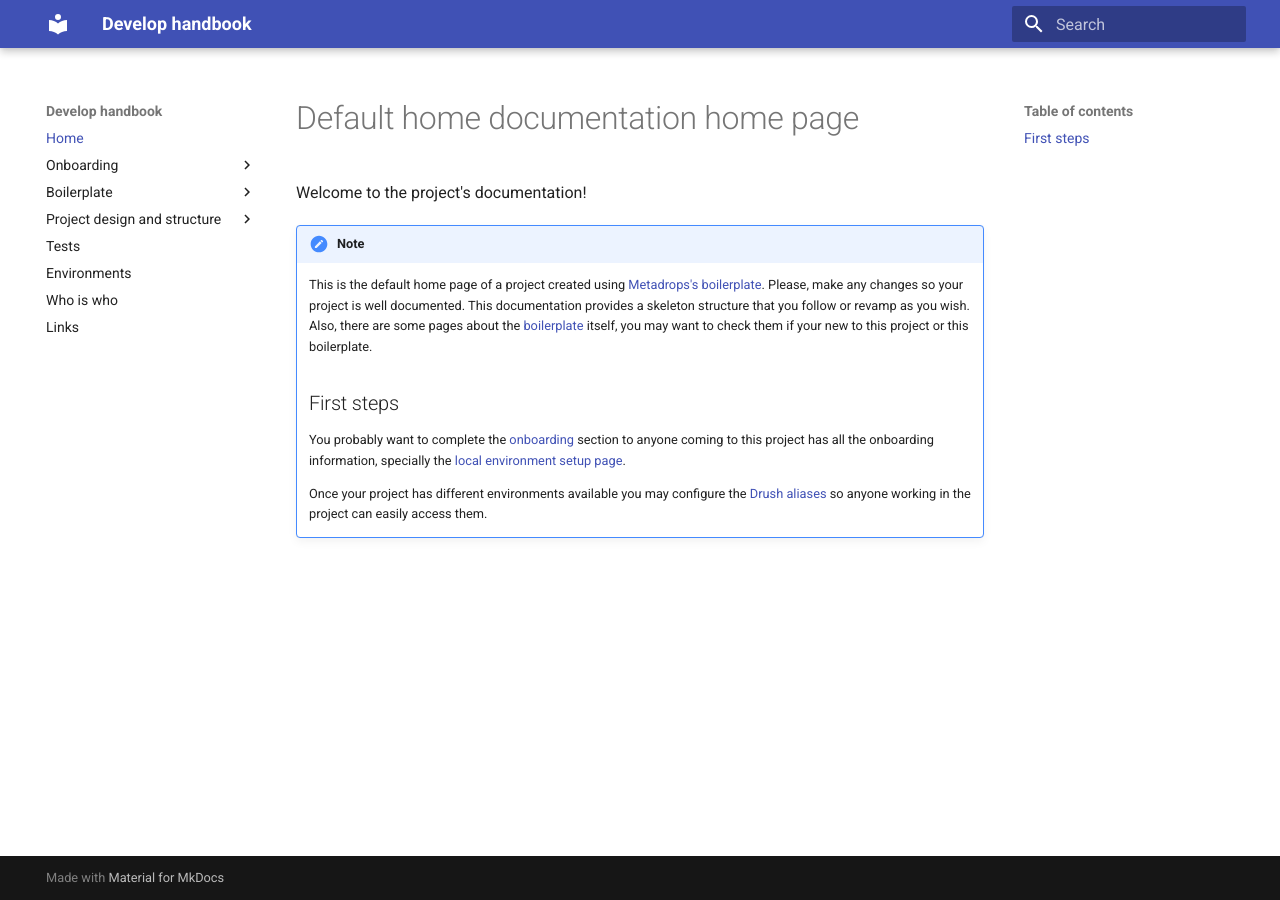
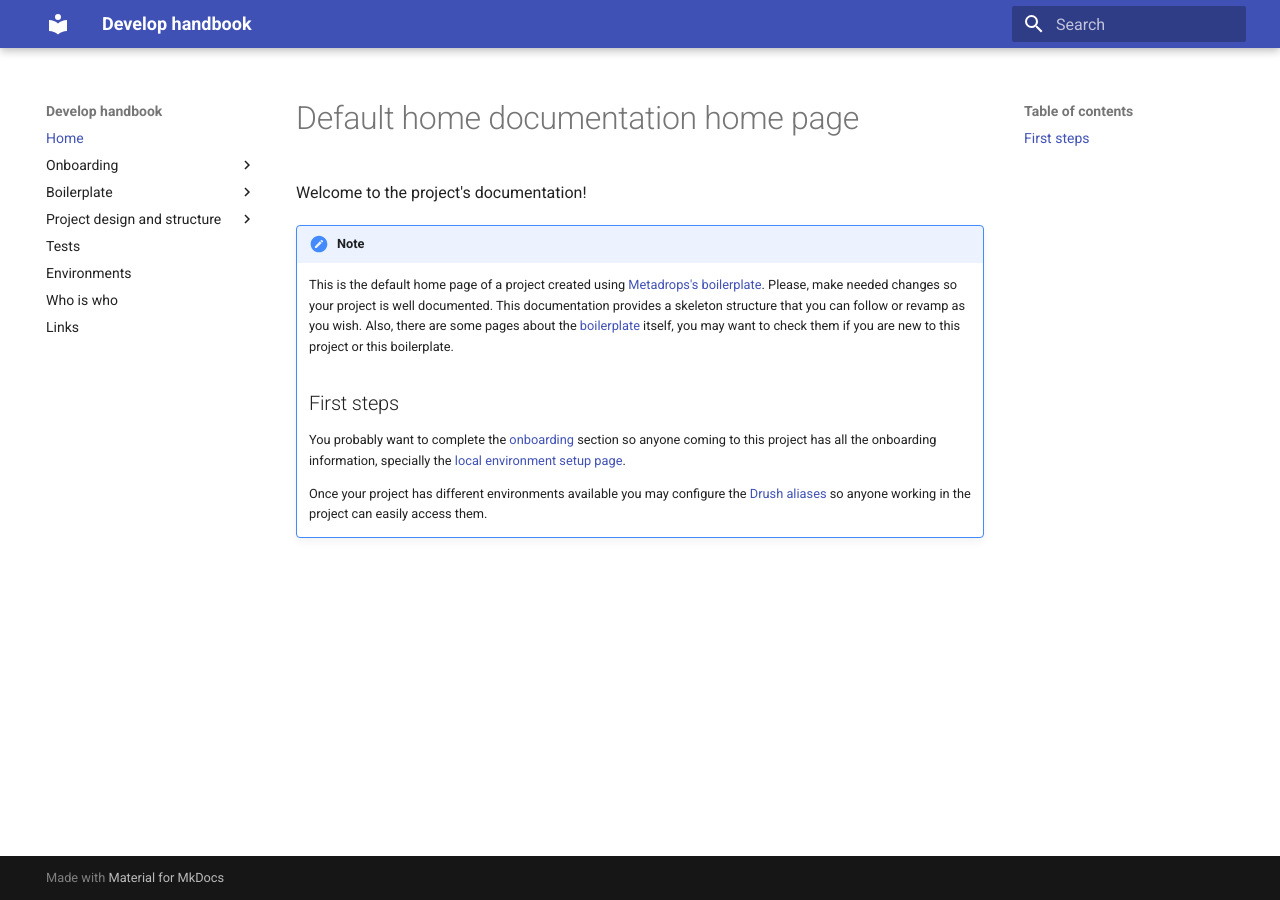
Before and after one commit to Metadrop/drupal-boilerplate, an MkDocs documentation site: the page built from docs/docs/index.md, in a window 1280 px wide. Built offline with MkDocs 1.6.1 and Material for MkDocs 9.7.7, drawn with Linux system fonts in a browser that asks for light colours.

Commit message:
Some typos and improvements in the docs

```diff
--- a/docs/docs/index.md
+++ b/docs/docs/index.md
@@ -3,10 +3,10 @@
 Welcome to the project's documentation!
 
 !!!NOTE
-    This is the default home page of a project created using [Metadrops's boilerplate](https://github.com/Metadrop/drupal-boilerplate). Please, make any changes so your project is well documented. This documentation provides a skeleton structure that you follow or revamp as you wish. Also, there are some pages about the [boilerplate](boilerplate/index.md) itself, you may want to check them if your new to this project or this boilerplate.
+    This is the default home page of a project created using [Metadrops's boilerplate](https://github.com/Metadrop/drupal-boilerplate). Please, make needed changes so your project is well documented. This documentation provides a skeleton structure that you can follow or revamp as you wish. Also, there are some pages about the [boilerplate](boilerplate/index.md) itself, you may want to check them if you are new to this project or this boilerplate.
 
     ## First steps
 
-    You probably want to complete the [onboarding](onboarding/about.md) section to anyone coming to this project has all the onboarding information, specially the [local environment setup page](onboarding/local.md).
+    You probably want to complete the [onboarding](onboarding/about.md) section so anyone coming to this project has all the onboarding information, specially the [local environment setup page](onboarding/local.md).
 
     Once your project has different environments available you may configure the [Drush aliases](boilerplate/drush.md#drush-preconfiguration) so anyone working in the project can easily access them.
```
Also changed, not shown: docs/docs/boilerplate/drush.md (+1 -1 lines), docs/docs/boilerplate/index.md (+1 -1 lines), docs/docs/boilerplate/quick.md (+2 -2 lines).
